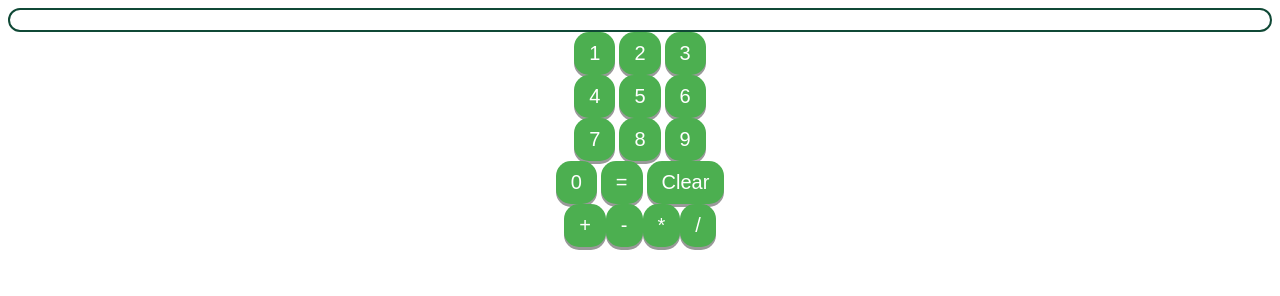
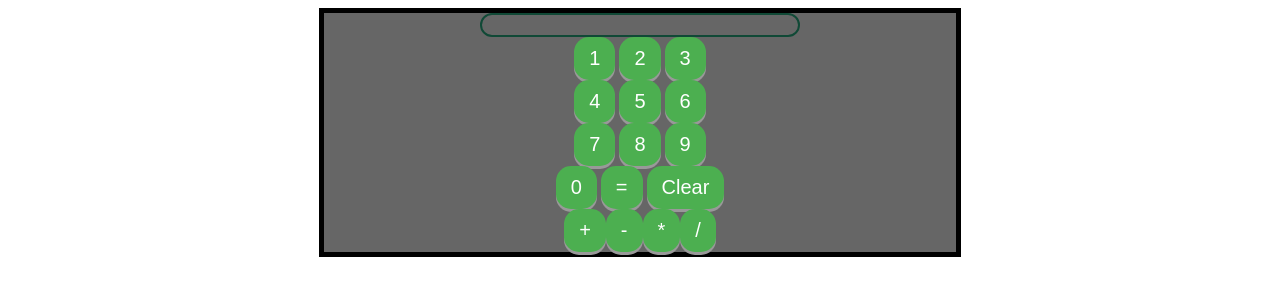
Before and after one commit to dionscott/calculator-project, a plain HTML site: page index.html in a window 1280 px wide. Drawn offline with Linux system fonts and the light colour scheme.

Commit message:
Add border to outline of calculator and centered divs

```diff
--- a/style.css
+++ b/style.css
@@ -2,14 +2,28 @@
     display: flex;
     /* flex-wrap: wrap; */
     flex-direction: column;
+    align-items: center;
+    justify-content: center;
+    width: 50%;
+    background-color: #666;
+    border: 5px solid black;
+}
+
+body {
+    display: flex;
+    justify-content: center;
+    align-items: center;
 }
 
 #display {
-    flex: 1 0 60%;
+    flex: 1 1 50%;
     border: 2px solid rgb(16, 73, 54);
     border-radius: 25px;
     text-align: center;
     min-height: 20px;
+    width: 50%;
+    /* max-width: 50%; */
+    align-items: center;
     /* flex-wrap: wrap; */
 }
 
```
